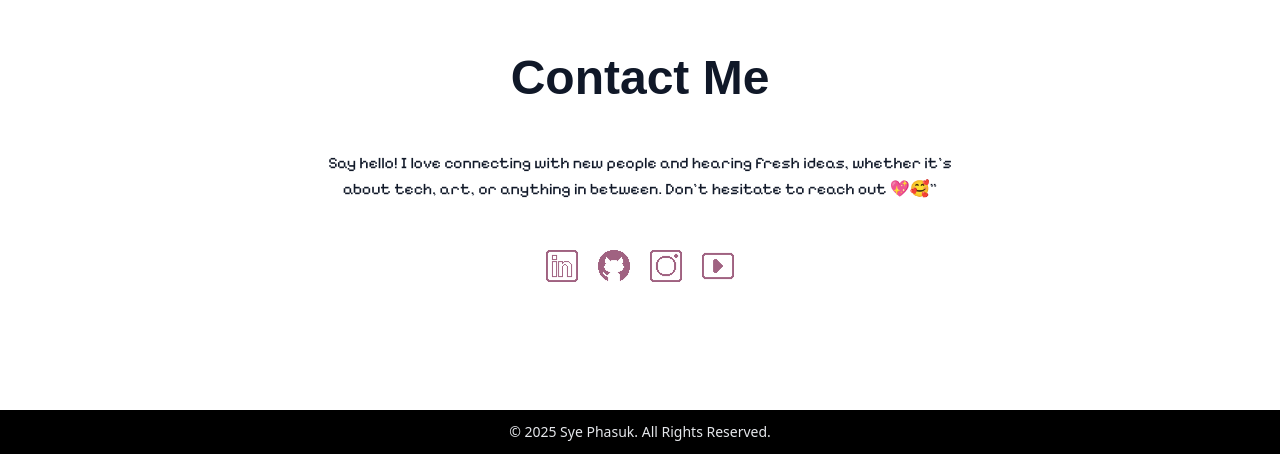
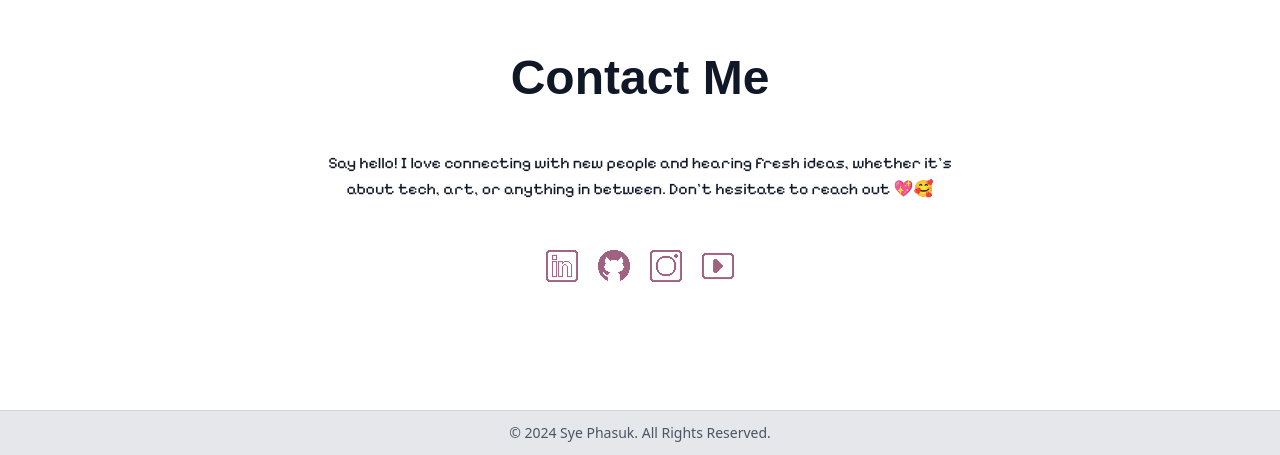
Before and after one commit to phasuk15/Sye-Phasuk, a Next.js app: page / in a window 1280 px wide. Shown: the part 3994-4449 px from the top of the page. Built offline with nearby package versions, Linux system fonts and the light colour scheme; a web font is replaced by a local one.

Commit message:
Fixing footer visibility

```diff
--- a/app/layout.tsx
+++ b/app/layout.tsx
@@ -30,13 +30,11 @@ export default function RootLayout({
 }) {
   return (
     <html lang="en" className={`${pixelify.variable} ${jersey.variable} antialiased`}>
-      <body className="bg-white text-gray-900">
+      <body className="bg-white text-gray-900 flex flex-col min-h-screen">
         <NavBar />
-        <main className="min-h-screen">{children}</main>
+        <main className="flex-grow">{children}</main>
         <Footer />
       </body>
-
-
     </html>
   );
 }
--- a/app/sections/Contact.tsx
+++ b/app/sections/Contact.tsx
@@ -4,7 +4,7 @@ const Contact = () => {
     return (
         <div className="max-w-2xl mx-auto px-4 flex flex-col items-center pb-32">
             <h1 className="font-jersey font-bold text-5xl py-12">Contact Me</h1>
-            <p className="font-pixelify text-center leading-relaxed">Say hello! I love connecting with new people and hearing fresh ideas, whether it’s about tech, art, or anything in between. Don’t hesitate to reach out 💖🥰”</p>
+            <p className="font-pixelify text-center leading-relaxed">Say hello! I love connecting with new people and hearing fresh ideas, whether it’s about tech, art, or anything in between. Don’t hesitate to reach out 💖🥰</p>
             <button className="mt-12 flex flex-wrap gap-5">
                 <a>
                     <Image
--- a/app/sections/Footer.tsx
+++ b/app/sections/Footer.tsx
@@ -1,9 +1,9 @@
 const Footer = () => {
-    return (
-        <div className="text-sm space-y-1 text-gray-200 max-container flex flex-col justify-center items-center bg-black py-3">
-            <p>© 2025 Sye Phasuk. All Rights Reserved.</p>
-      </div>
-    );
+  return (
+    <footer className="text-sm text-gray-600 flex flex-col justify-center items-center bg-gray-200 py-3 border-t border-gray-300">
+      <p>© {new Date().getFullYear()} Sye Phasuk. All Rights Reserved.</p>
+    </footer>
+  );
 }
 
 export default Footer;
```
